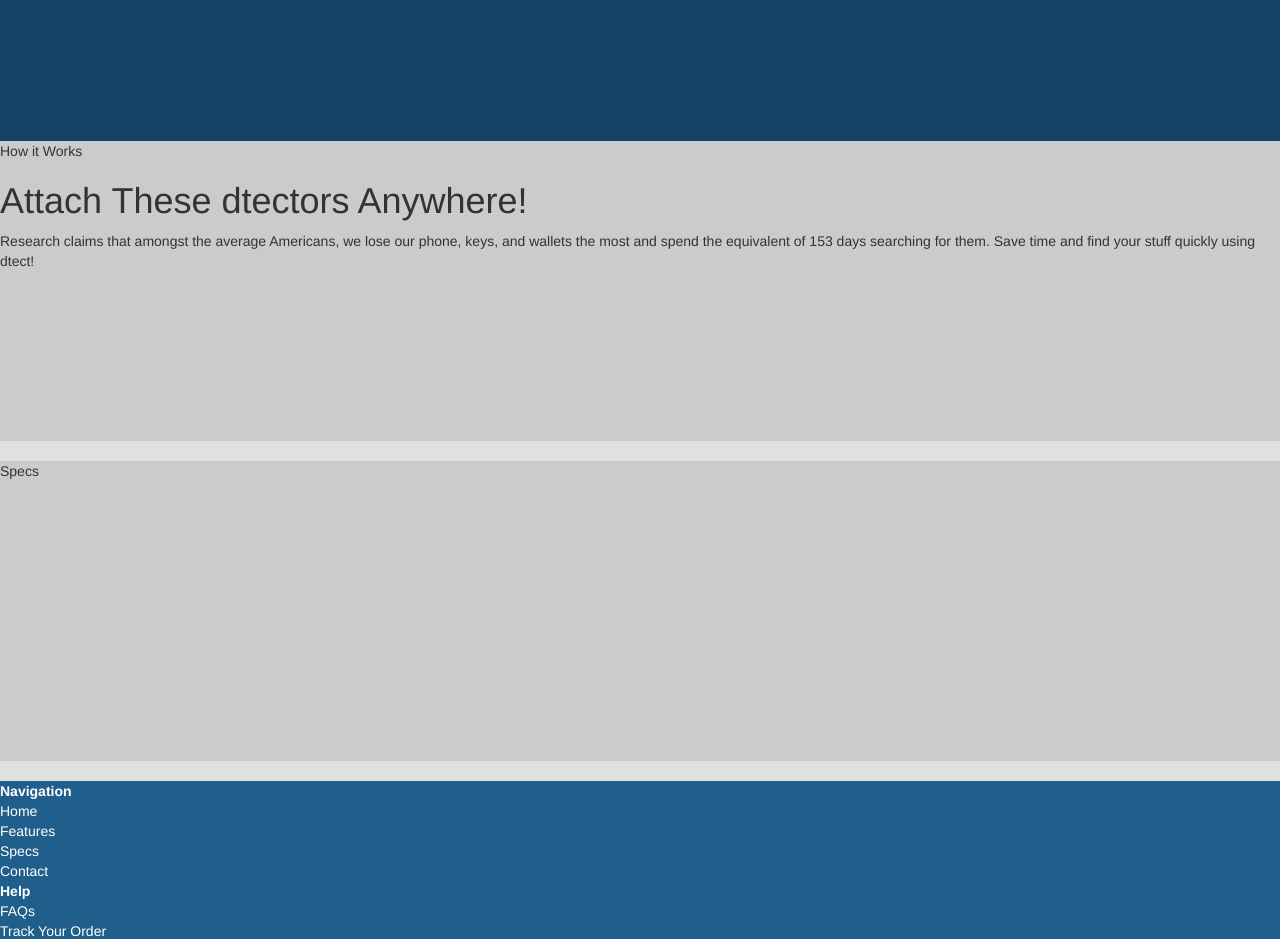
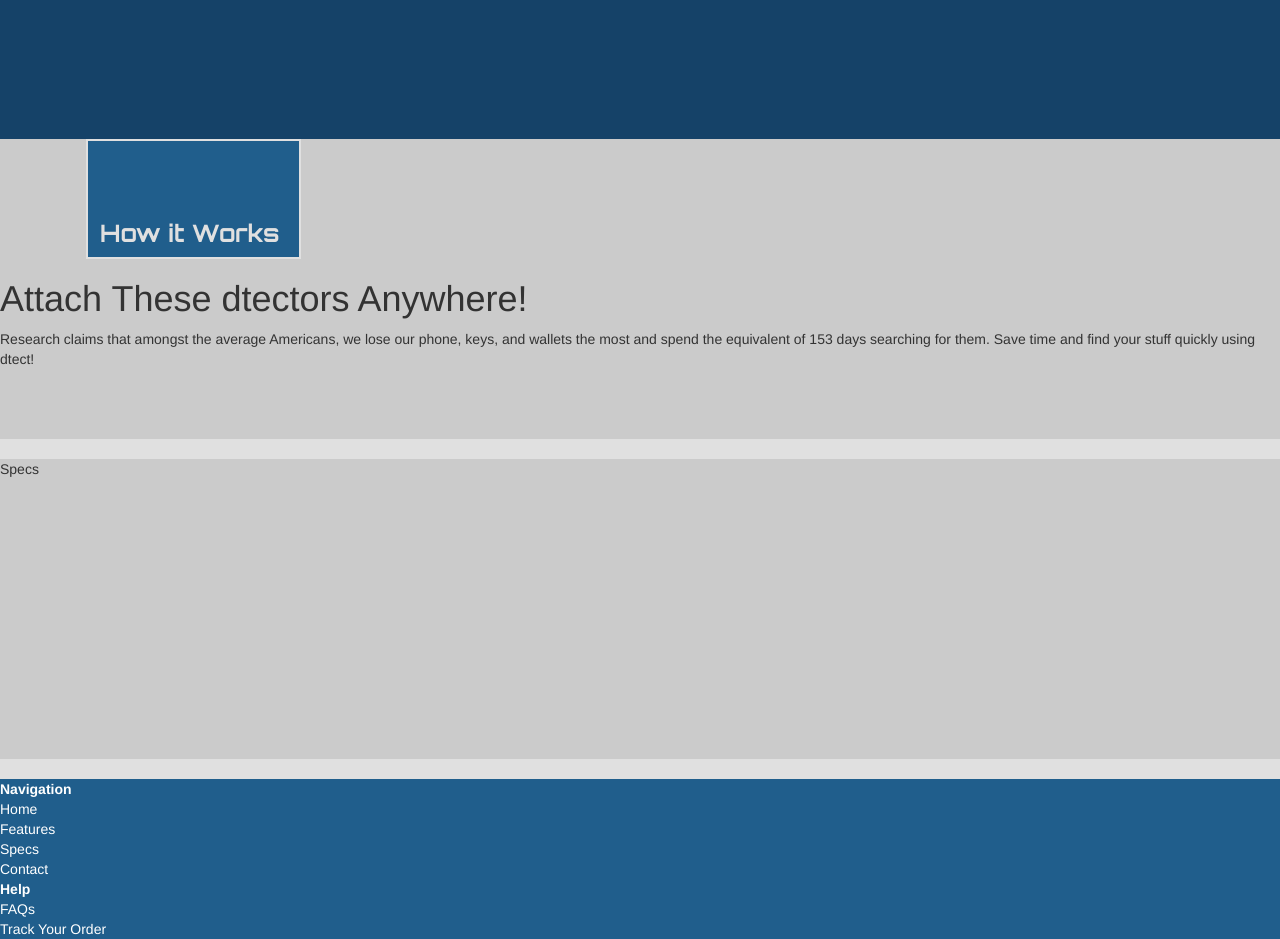
Before and after one commit to eleanornina/dtect, a plain HTML site: page index.html in a window 1280 px wide. Shown: the part 840-1779 px from the top of the page. Drawn offline with nearby package versions, Linux system fonts and the light colour scheme; files that its build step writes are made by us from their sources.

Commit message:
How it Works section

```diff
--- a/assets/css/style.css
+++ b/assets/css/style.css
@@ -48,6 +48,24 @@ body, html {
 /*/////////////////////
  HOW IT WORKS SECTION
 /////////////////////*/
+
+.sectionHeader2 {
+    width: 215px;
+    height: 120px;
+    margin-left: 86px;
+    border: 2px solid #E0E0E0;
+    background: none repeat scroll 0% 0% #205E8C;
+    margin-top: -2px;
+}
+.sectionHeader2 > p {
+    font-family: 'Orbitron', sans-serif;
+    font-weight: 700;
+    font-size: 24px;
+    padding-left: 12px;
+    padding-top: 75px;
+    color: #E0E0E0;
+}
+
 .howItWorks {
     width: 100%;
     height: 300px;
--- a/index.html
+++ b/index.html
@@ -147,7 +147,10 @@
 <!--/////////////////////-->
 <!-- HOW IT WORKS -->
 <!--/////////////////////-->
-<div class="howItWorks" id="how">How it Works
+<div class="howItWorks" id="how">
+  <div class="sectionHeader2">
+    <p>How it Works</p>
+  </div>
   <h1>Attach These dtectors Anywhere!</h1>
     <p>Research claims that amongst the average Americans, we lose our phone, keys, and wallets the most and spend the equivalent of 153 days searching for them. Save time and find your stuff quickly using dtect!</p>
 </div>
```
